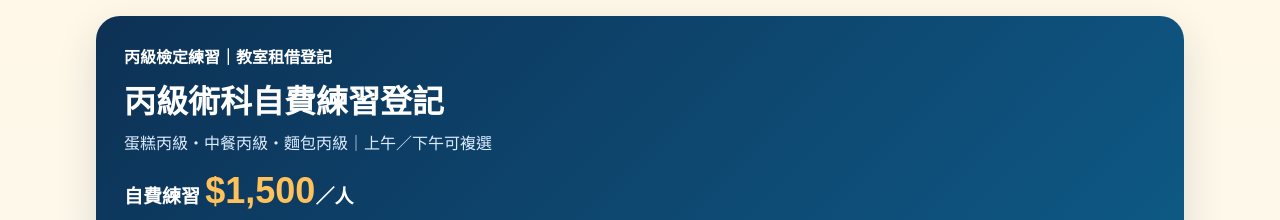
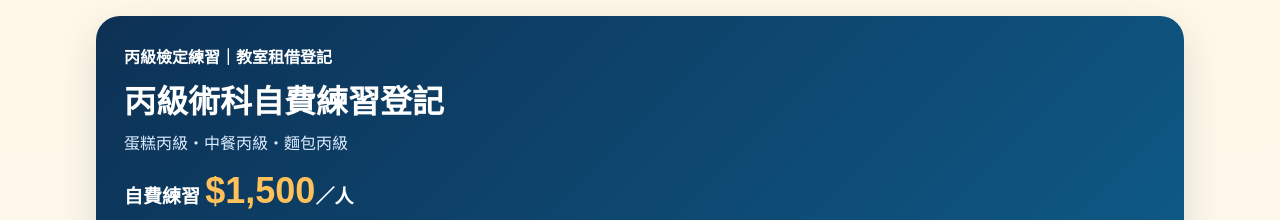
Before and after one commit to yichenliao42-maker/115-1, a plain HTML site: page index.html in a window 1280 px wide. Shown: the top 220 px of the page. Drawn offline with Linux system fonts and the light colour scheme; no server answers.

Commit message:
Update hero section content in index.html

```diff
--- a/index.html
+++ b/index.html
@@ -22,7 +22,7 @@ input,textarea,select{width:100%;padding:11px;border:1px solid var(--l);border-r
 .modal{display:none;position:fixed;inset:0;background:#0007;align-items:center;justify-content:center;padding:18px}.modal.show{display:flex}.modalbox{background:#fff;border-radius:16px;padding:18px;width:min(520px,100%)}
 @media(max-width:800px){.courses,.settings,.grid2,.stats,.filters{grid-template-columns:1fr}.full{grid-column:auto}.hero h1{font-size:27px}.pay{font-size:22px}}
 </style></head><body><div class="wrap">
-<section class="hero"><div style="font-weight:900">丙級檢定練習｜教室租借登記</div><h1>丙級術科自費練習登記</h1><p>蛋糕丙級・中餐丙級・麵包丙級｜上午／下午可複選</p><div class="price">自費練習 <b>$1,500</b>／人</div><div class="pay">⚠ 現場繳費</div></section>
+<section class="hero"><div style="font-weight:900">丙級檢定練習｜教室租借登記</div><h1>丙級術科自費練習登記</h1><p>蛋糕丙級・中餐丙級・麵包丙級</p><div class="price">自費練習 <b>$1,500</b>／人</div><div class="pay">⚠ 現場繳費</div></section>
 <div class="tabs"><button class="tab active" data-tab="student">學員登記</button><button class="tab" data-tab="admin">管理員後台</button></div>
 
 <section id="student" class="panel active"><div id="syncState" style="font-size:13px;color:var(--m);margin-bottom:8px">場次先顯示，正在同步最新名額…</div><div id="courseGrid" class="courses"></div>
```
